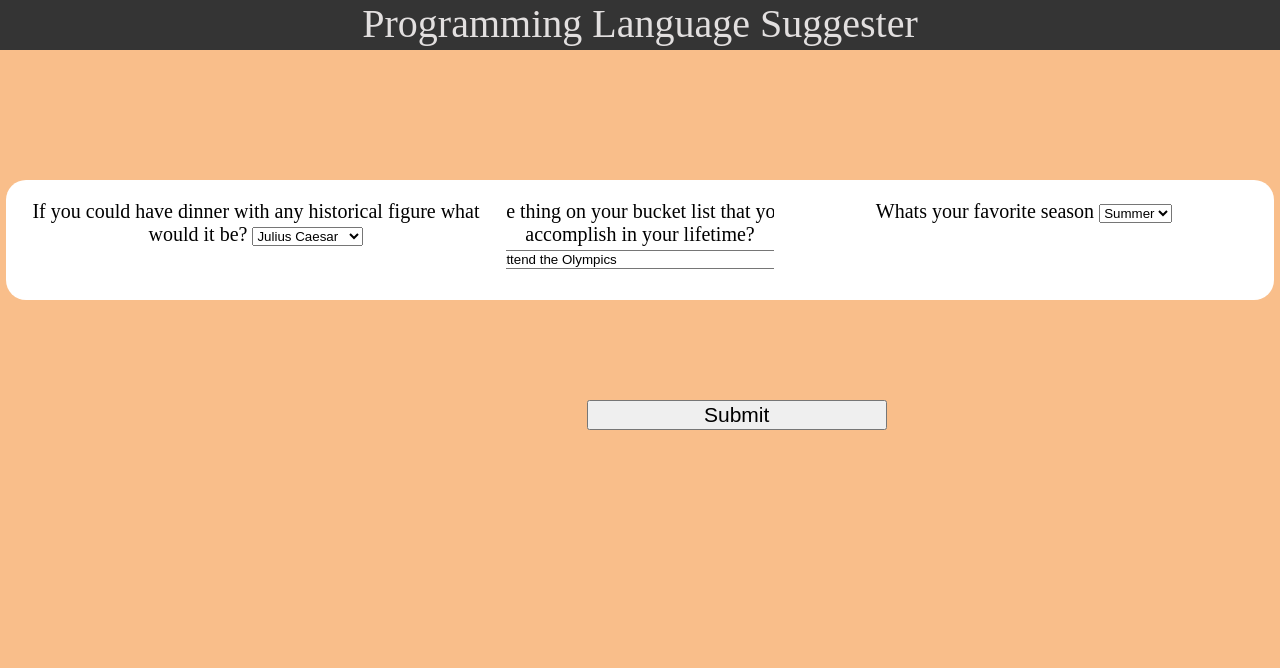
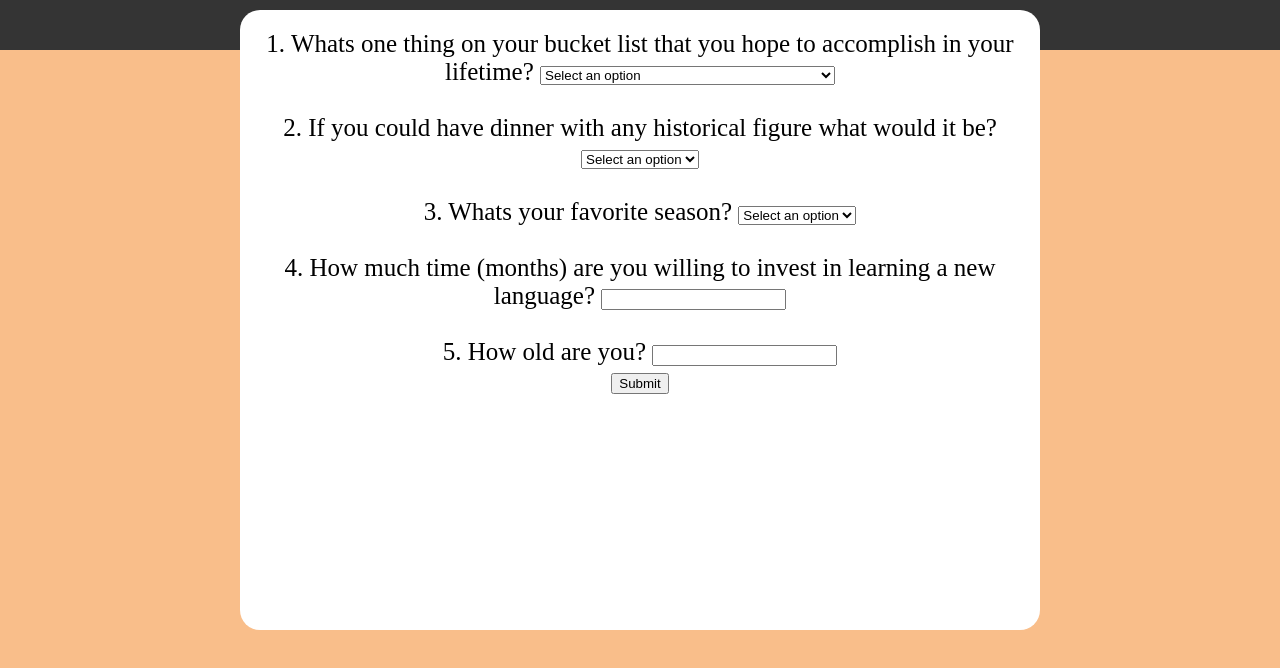
Before and after one commit to ajdemski/LanguageSuggester, a plain HTML site: page index.html in a window 1280 px wide. Drawn offline with Linux system fonts and the light colour scheme.

Commit message:
updated the survey to one big survey instead of having multiple columns for questions, was a lot easier and nicer looking this way.

```diff
--- a/css/styles.css
+++ b/css/styles.css
@@ -18,50 +18,16 @@ body {
   font-size: 40px;
 }
 
-.info1 {
+#survey {
   background-color: white;
   position: absolute;
-  width: 500px;
-  height: 100px;
+  width: 800px;
+  height: 600px;
   text-align: center;
   padding-top: 20px;
   border-radius: 20px;
-  top: 30%;
+  top: 40%;
   left: 50%;
   transform: translate(-50%, -50%);
-  font-size: 20px;
+  font-size: 25px;
 }
-.info2 {
-  background-color: white;
-  position: absolute;
-  width: 500px;
-  height: 100px;
-  text-align: center;
-  padding-top: 20px;
-  border-radius: 20px;
-  top: 30%;
-  left: 20%;
-  transform: translate(-50%, -50%);
-  font-size: 20px;
-}
-
-.info3 {
-  background-color: white;
-  position: absolute;
-  width: 500px;
-  height: 100px;
-  text-align: center;
-  padding-top: 20px;
-  border-radius: 20px;
-  top: 30%;
-  left: 80%;
-  transform: translate(-50%, -50%);
-  font-size: 20px;
-}
-
-.button {
-  margin-top: 200px;
-  margin-left: 37%;
-  font-size: 21px;
-  width: 300px;
-}
--- a/index.html
+++ b/index.html
@@ -14,42 +14,51 @@
   <div>
     <nav class="navBar">Programming Language Suggester</nav>
   </div>
-  <div class="Columns">
-    <form class="info1">
+    <form id="survey">
       <div class="dropdown1" id="dropdown-1">
-        <label for="question1">Whats one thing on your bucket list that you hope to accomplish in your lifetime?</label>
+        <label for="question1">1. Whats one thing on your bucket list that you hope to accomplish in your lifetime?</label>
         <select name="answers1" id="answers-1">
+          <option value="">Select an option</option>
           <option value="Olympics">Attend the Olympics</option>
           <option value="marsMission">Join a team of astronauts to a mission to mars</option>
           <option value="offGrid">Live off the grid in a remote cabin</option>
         </select>
       </div>
-    </form>
-    <form class="info2">
+      <br>
       <div class="dropdown2" id="dropdown-2">
-        <label for="question2">If you could have dinner with any historical figure what would it be?</label>
+        <label for="question2">2. If you could have dinner with any historical figure what would it be?</label>
         <select name="answers2" id="answers-2">
+          <option value="">Select an option</option>
           <option value="caesar">Julius Caesar</option>
           <option value="earhart">Amelia Earhart</option>
           <option value="armstrong">Neil Armstrong</option>
         </select>
       </div>
-    </form>
-    <form class="info3">
+      <br>
       <div class="dropdown3" id="dropdown-3">
-        <label for="question3">Whats your favorite season</label>
+        <label for="question3">3. Whats your favorite season?</label>
         <select name="answers3" id="answers-3">
+          <option value="">Select an option</option>
           <option value="summer">Summer</option>
           <option value="winter">Winter</option>
           <option value="spring">Spring</option>
         </select>
       </div>
-    </form>
-  </div>
-  <div class="button">
-    <button class="button" id="button" type="submit">Submit</button>
-  </div>
-  <div id="result" style="display: none" ;>
+      <br>
+      <div class="text1">
+        <label for="question4">4. How much time (months) are you willing to invest in learning a new language?</label>
+        <input type="number" id="time" required>
+      </div>
+      <br>
+      <div class="text2">
+        <label for="question5">5. How old are you?</label>
+        <input type="number" id="age" required>
+      </div>
+      <div class="button">
+        <button type="submit">Submit</button>
+      </div>
+  </form>
+  <div id="result" style="display: none;">
     <h1>Based on your answers, we suggest you learn:</h1>
     <p id="suggestion"></p>
   </div>
```
